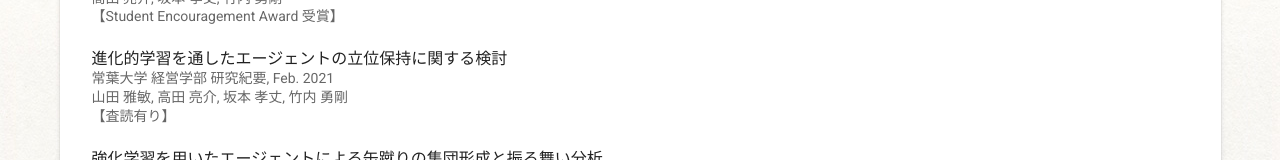
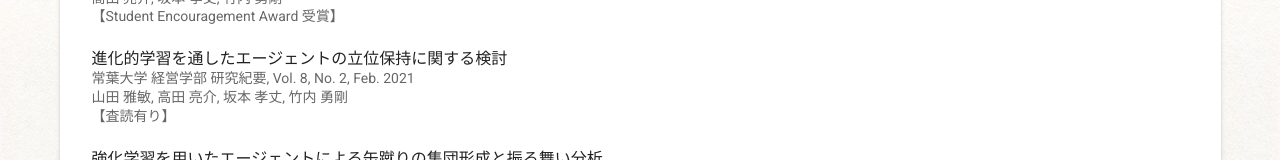
Before and after one commit to bonochof/ashiato-vue, a Nuxt app: page /profile in a window 1280 px wide. Both pictures are taken after a click on the tab "発表/論文". Shown: the part 634-794 px from the top of the page. Built offline with nearby package versions, Linux system fonts and the light colour scheme.

Commit message:
fix some information

```diff
--- a/components/profile/Thesis.vue
+++ b/components/profile/Thesis.vue
@@ -29,7 +29,7 @@ export default {
         {
           title: '進化的学習を通したエージェントの立位保持に関する検討',
           content: [
-            '常葉大学 経営学部 研究紀要, Feb. 2021',
+            '常葉大学 経営学部 研究紀要, Vol. 8, No. 2, Feb. 2021',
             '山田 雅敏, 高田 亮介, 坂本 孝丈, 竹内 勇剛',
             '【査読有り】'
           ]
--- a/pages/index.vue
+++ b/pages/index.vue
@@ -112,7 +112,7 @@ export default {
       ],
       rows: [
         {
-          date: '2021.02.10 21:05',
+          date: '2021.03.10 21:05',
           content: 'Profileを編集'
         },
         {
```
